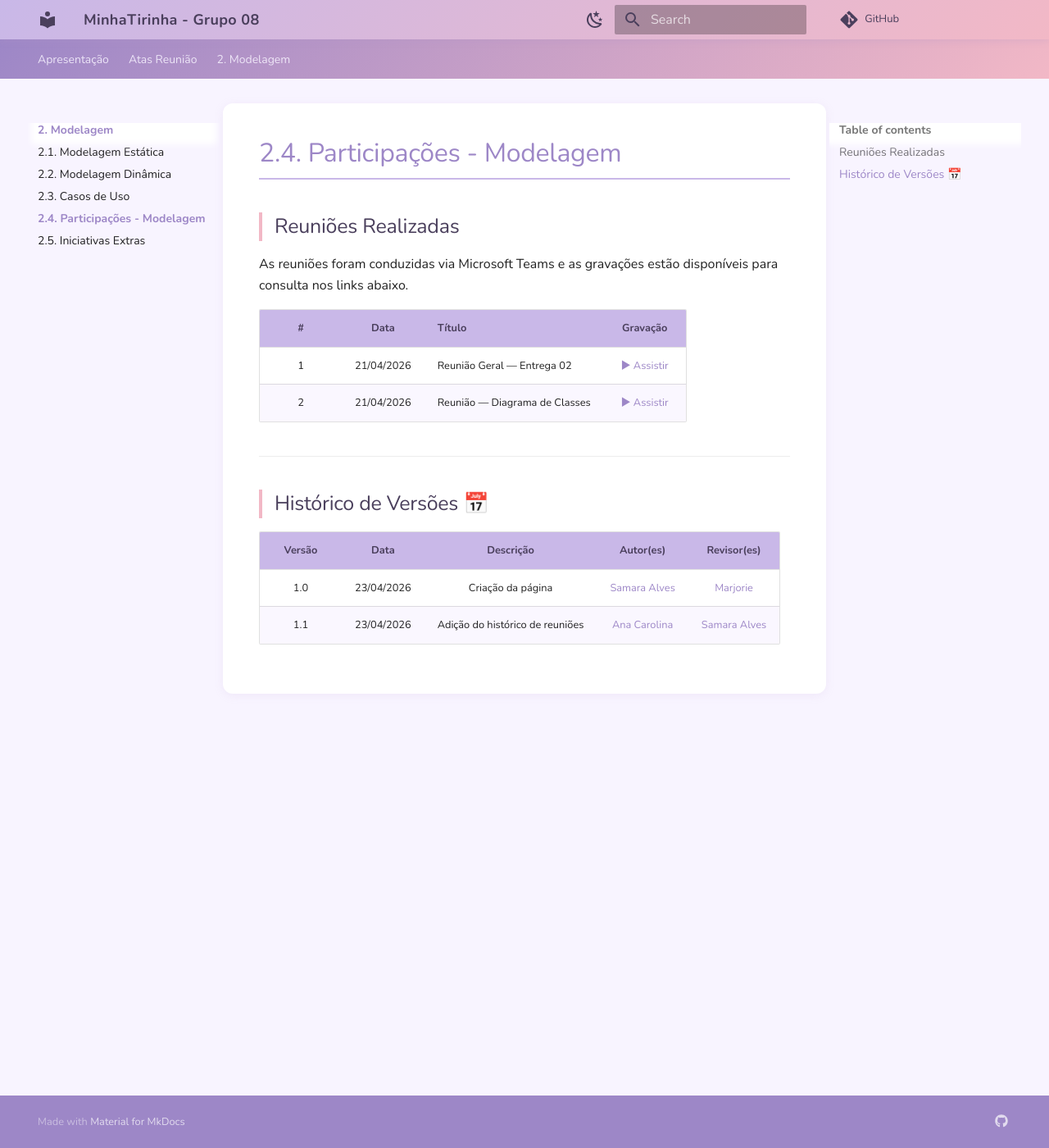
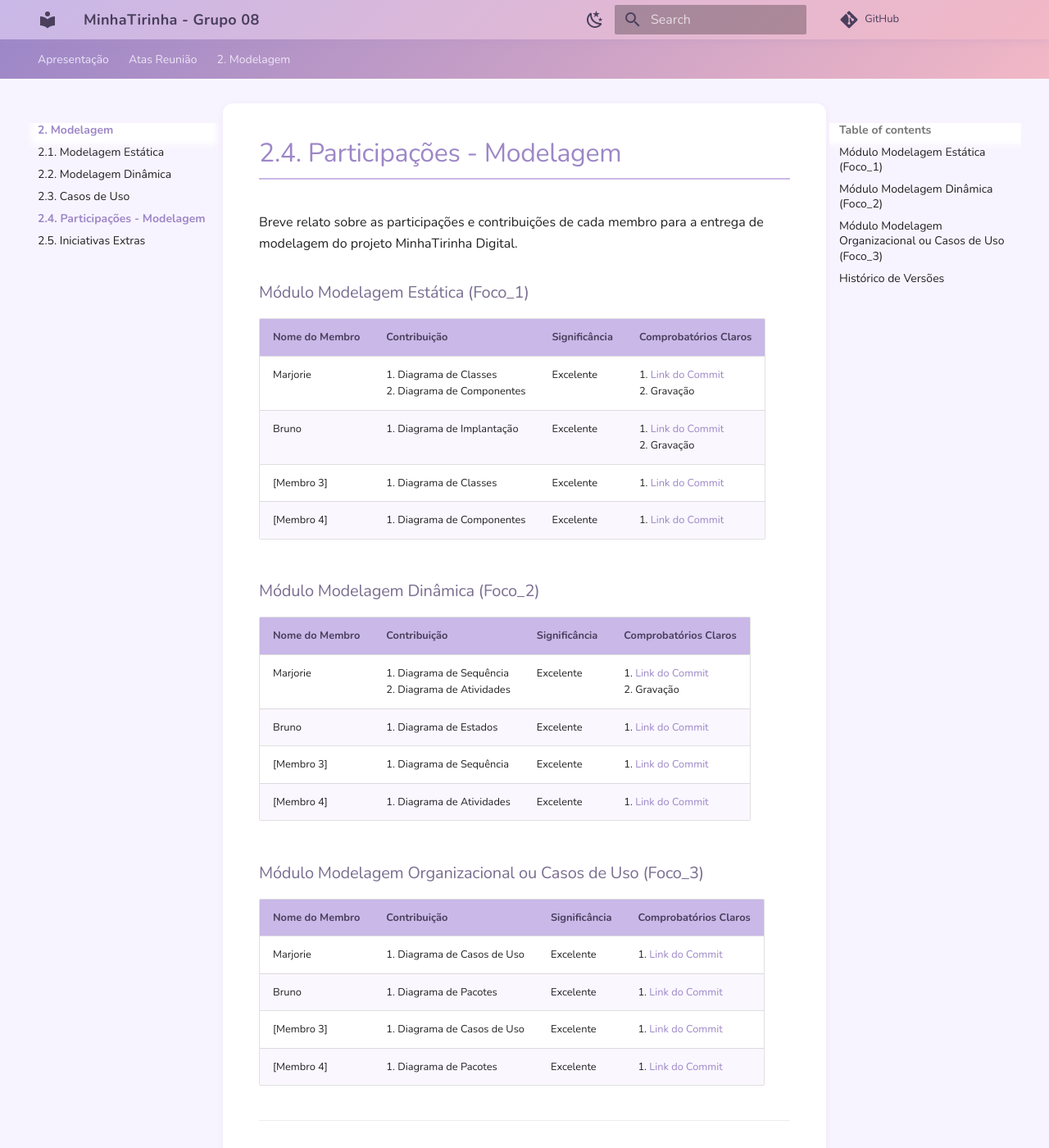
Before and after one commit to UnBArqDsw2026-1-Turma01/2026.1-T01-G08_MinhaTirinha_Entrega_02, an MkDocs documentation site: the page built from docs/Modelagem/2.4.ParticipacoesModelagem.md, in a window 1280 px wide and 1400 px high. Shown: the whole window at 82% size. Built offline with MkDocs 1.6.1 and Material for MkDocs 9.7.7, drawn with Linux system fonts in a browser that asks for light colours; comment, search, counter and statistics services are not loaded; some of the changed text lies outside the part shown.

Commit message:
adicao da estrutura do 2.4

```diff
--- a/docs/Modelagem/2.4.ParticipacoesModelagem.md
+++ b/docs/Modelagem/2.4.ParticipacoesModelagem.md
@@ -1,19 +1,40 @@
 # 2.4. Participações - Modelagem
 
-## Reuniões Realizadas
+Breve relato sobre as participações e contribuições de cada membro para a entrega de modelagem do projeto MinhaTirinha Digital.
 
-As reuniões foram conduzidas via Microsoft Teams e as gravações estão disponíveis para consulta nos links abaixo.
+### Módulo Modelagem Estática (Foco_1)
 
-| # | Data | Título | Gravação |
-| :--: | :--: | :-- | :--: |
-| 1 | 21/04/2026 | Reunião Geral — Entrega 02 | [▶ Assistir](https://unbbr.sharepoint.com/sites/Arq-T01-G08/_layouts/15/stream.aspx?id=%2Fsites%2FArq%2DT01%2DG08%2FDocumentos%20Compartilhados%2FGeneral%2FRecordings%2FReuni%C3%A3o%20em%20General%2D20260421%5F192302%2DGrava%C3%A7%C3%A3o%20de%20Reuni%C3%A3o%2Emp4&referrer=StreamWebApp%2EWeb&referrerScenario=AddressBarCopied%2Eview%2Efa3ad205%2Dcada%2D4bda%2D83ba%2De0c4694915be) |
-| 2 | 21/04/2026 | Reunião — Diagrama de Classes | [▶ Assistir](https://teams.microsoft.com/l/meetingrecap?driveId=b%21lPfWhxcd-UKtaR4Wsqe9v_E3V_mY5ZlCoA9zK22FQ-0et0KcMZFYSpUjpE5_8vaE&driveItemId=01VGR6UHSUOATVFPEEUFC2FK3IEMQXFVEH&sitePath=https%3A%2F%2Funbbr.sharepoint.com%2Fsites%2FArq-T01-G08%2FDocumentos+Compartilhados%2FGeneral%2FRecordings%2FDiagrama+de+classes-20260421_144311-Meeting+Recording.mp4%3Fweb%3D1&fileUrl=https%3A%2F%2Funbbr.sharepoint.com%2Fsites%2FArq-T01-G08%2FDocumentos+Compartilhados%2FGeneral%2FRecordings%2FDiagrama+de+classes-20260421_144311-Meeting+Recording.mp4%3Fweb%3D1&threadId=19%3Ak76BfyJpeyfF8JO6BaARIrP16MVo9SUOITnoRq4bEeY1%40thread.tacv2&organizerId=efba2a7e-ebdd-42cb-bed7-6035d798b7d9&tenantId=ec359ba1-630b-4d2b-b833-c8e6d48f8059&callId=8c74fc70-7c1e-44bc-b20b-4af01b40edcb&threadType=space&meetingType=MeetNow&organizerGroupId=fc72bc2b-8c4c-4ab5-887a-af9ea3df896c&channelType=Standard&replyChainId=1776793354167&subType=RecapSharingLink_RecapCore) |
+| Nome do Membro | Contribuição | Significância | Comprobatórios Claros |
+| :--- | :--- | :--- | :--- |
+| Marjorie | 1. Diagrama de Classes <br> 2. Diagrama de Componentes | Excelente | 1. [Link do Commit](#) <br> 2. Gravação |
+| Bruno | 1. Diagrama de Implantação | Excelente | 1. [Link do Commit](#) <br> 2. Gravação |
+| [Membro 3] | 1. Diagrama de Classes | Excelente | 1. [Link do Commit](#) |
+| [Membro 4] | 1. Diagrama de Componentes | Excelente | 1. [Link do Commit](#) |
+
+### Módulo Modelagem Dinâmica (Foco_2)
+
+| Nome do Membro | Contribuição | Significância | Comprobatórios Claros |
+| :--- | :--- | :--- | :--- |
+| Marjorie | 1. Diagrama de Sequência <br> 2. Diagrama de Atividades | Excelente | 1. [Link do Commit](#) <br> 2. Gravação |
+| Bruno | 1. Diagrama de Estados | Excelente | 1. [Link do Commit](#) |
+| [Membro 3] | 1. Diagrama de Sequência | Excelente | 1. [Link do Commit](#) |
+| [Membro 4] | 1. Diagrama de Atividades | Excelente | 1. [Link do Commit](#) |
+
+### Módulo Modelagem Organizacional ou Casos de Uso (Foco_3)
+
+| Nome do Membro | Contribuição | Significância | Comprobatórios Claros |
+| :--- | :--- | :--- | :--- |
+| Marjorie | 1. Diagrama de Casos de Uso | Excelente | 1. [Link do Commit](#) |
+| Bruno | 1. Diagrama de Pacotes | Excelente | 1. [Link do Commit](#) |
+| [Membro 3] | 1. Diagrama de Casos de Uso | Excelente | 1. [Link do Commit](#) |
+| [Membro 4] | 1. Diagrama de Pacotes | Excelente | 1. [Link do Commit](#) |
 
 ---
 
-## Histórico de Versões 📅
+## Histórico de Versões
 
 | Versão | Data | Descrição | Autor(es) | Revisor(es) |
 | :--: | :--: | :--: | :--: | :--: |
 | 1.0 | 23/04/2026 | Criação da página | [Samara Alves](https://github.com/SamaraAlvess3) | [Marjorie](https://github.com/Marjoriemitzi) |
 | 1.1 | 23/04/2026 | Adição do histórico de reuniões | [Ana Carolina](https://github.com/anawcarol) | [Samara Alves](https://github.com/SamaraAlvess3) |
+| 1.2 | 23/04/2026 | Adição da estrutura da pagina | [Marjorie](https://github.com/Marjoriemitzi) | [Ana Carolina](https://github.com/anawcarol) |
```
Also changed, not shown: docs/Modelagem/2.5.IniciativasExtras.md (+10 -0 lines).
